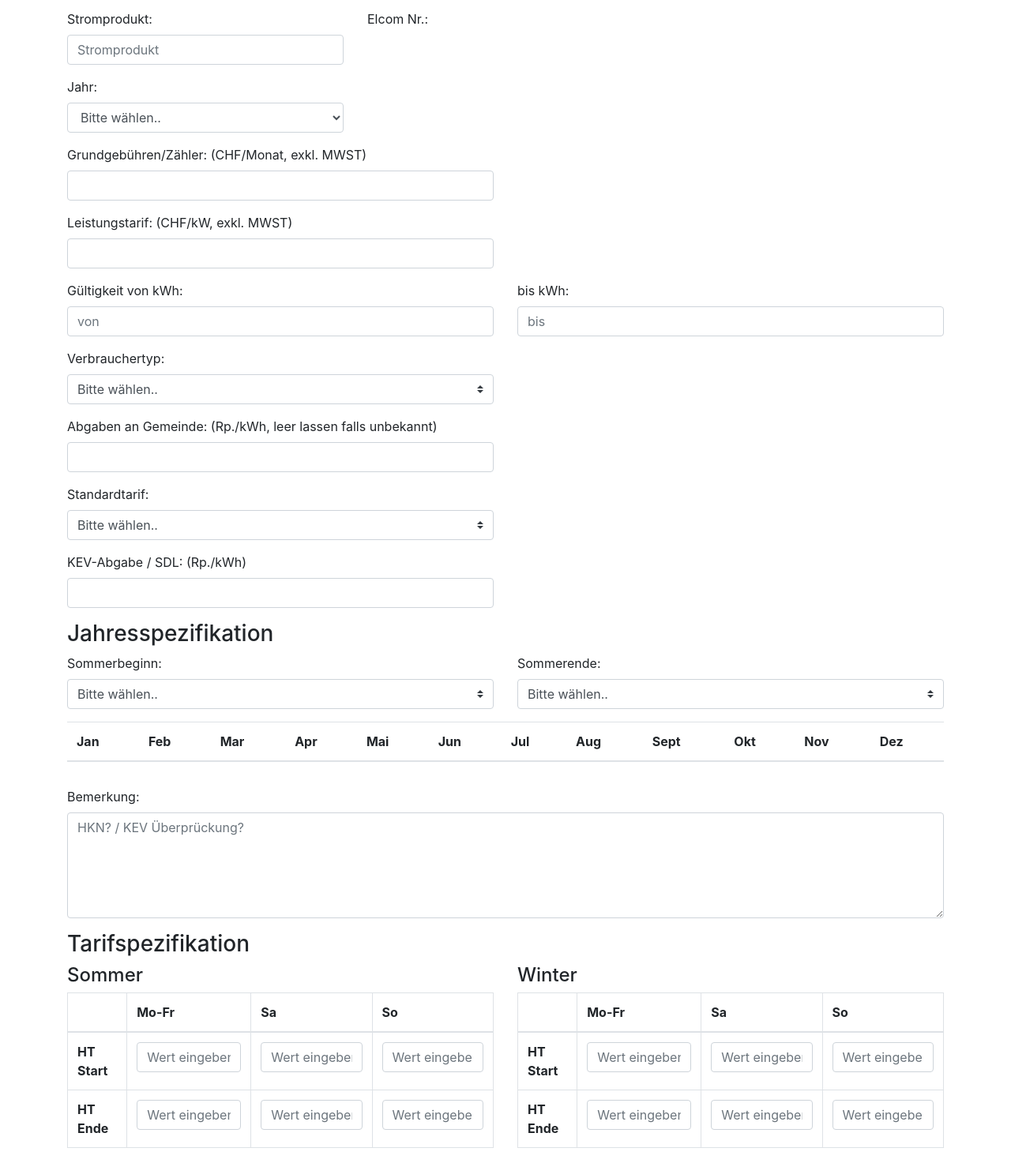
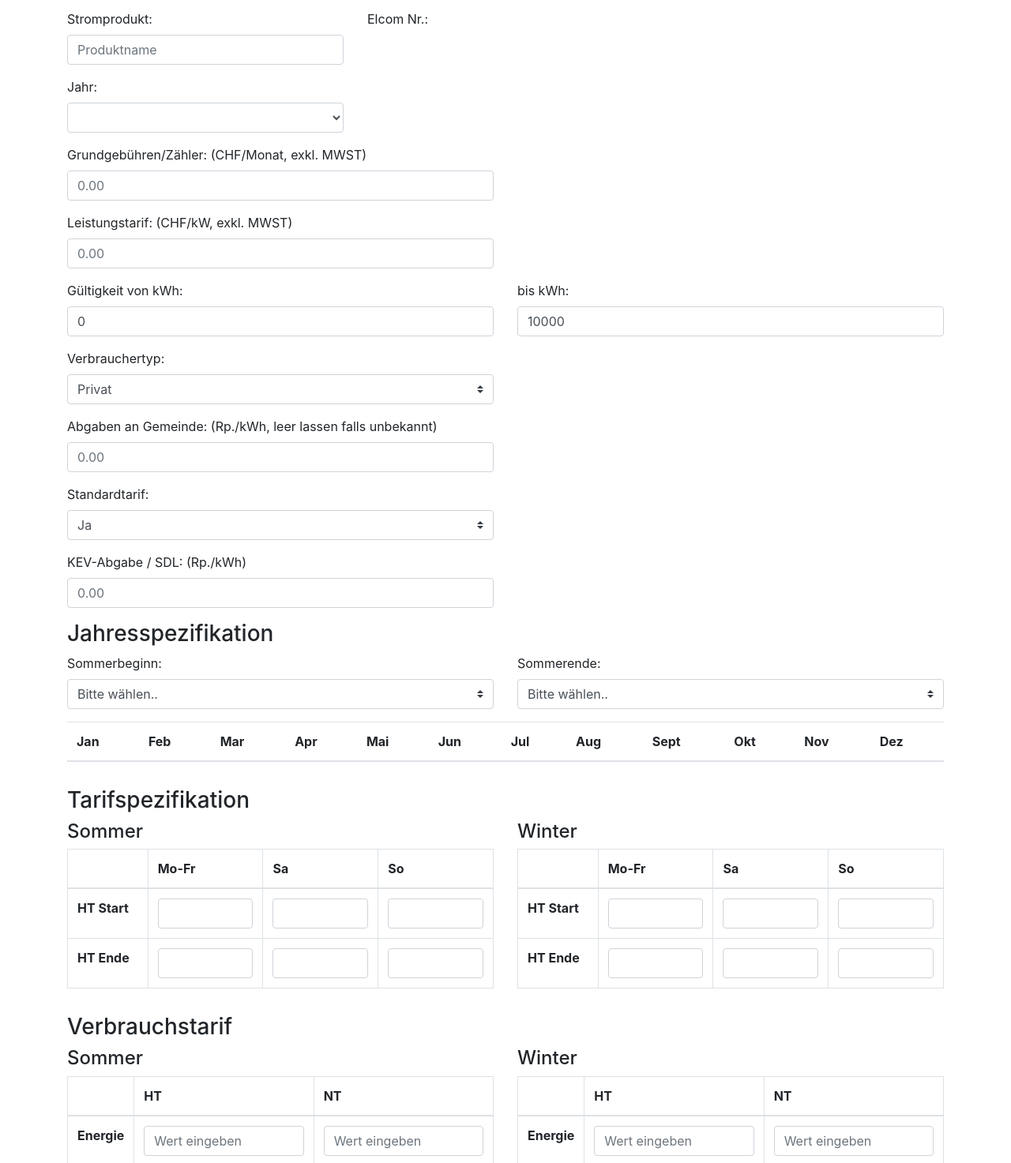
Before and after one commit to vinkja/Tarif-Erfassungs-System, a website: page src/app/index.html in a window 1280 px wide. Shown: the part 120-1593 px from the top of the page at 79% size. Drawn offline with nearby package versions, Linux system fonts and the light colour scheme.

Commit message:
Html edits to restrict inputs

```diff
--- a/src/app/Store.js
+++ b/src/app/Store.js
@@ -8,7 +8,7 @@ export class Store {
         this.operator = new Operator
         this.summerTariff = new SeasonalTariff(null, null, null, null, null, null, null, null)
         this.winterTariff = new SeasonalTariff(null, null, null, null, null, null, null, null)
-        this.tariff = new Tariff(null, null, null, null, null, null, this.winterTariff, this.summerTariff, null, null, null)
+        this.tariff = new Tariff(new Date().getFullYear(), 0, 10000, null, null, null, this.winterTariff, this.summerTariff, 1, 1, null)
         this.product = new Product(null, this.operator, null, this.tariff, null)
     }
 
--- a/src/app/index.html
+++ b/src/app/index.html
@@ -44,7 +44,7 @@
         <div class="row">
             <div class="form-group col-md-4">
                 <label for="name">Stromprodukt:</label>
-                <input type="text" class="form-control" id="name" placeholder="Stromprodukt" name="stromprodukt">
+                <input type="text" class="form-control" id="name" placeholder="Produktname" name="stromprodukt">
             </div>
             <div class="form-group col-md-4">
                 <label for="operator_elcom_number">Elcom Nr.:</label>
@@ -55,8 +55,7 @@
         <div class="row">
             <div class="form-group col-md-4">
                 <label for="year">Jahr:</label>
-                <select type="text" class="form-control" id="year" placeholder="Jahr" name="year">
-                    <option selected>Bitte wählen..</option>
+                <select type="number" class="form-control" id="year" placeholder="Jahr" name="year">
                 </select>
             </div>
         </div>
@@ -64,25 +63,25 @@
         <div class="row">
             <div class="form-group col-md-6">
                 <label for="basic_fee_monthly">Grundgebühren/Zähler: (CHF/Monat, exkl. MWST)</label>
-                <input type="text" class="form-control" id="basic_fee_monthly" placeholder="" name="basic_fee_monthly">
+                <input type="number" class="form-control" id="basic_fee_monthly" placeholder="0.00" name="basic_fee_monthly">
             </div>
         </div>
 
         <div class="row">
             <div class="form-group col-md-6">
                 <label for="gridPeakPowerTariff">Leistungstarif: (CHF/kW, exkl. MWST)</label>
-                <input type="text" class="form-control" id="gridPeakPowerTariff" placeholder="" name="load_counter_fee_monthly">
+                <input type="number" class="form-control" id="gridPeakPowerTariff" placeholder="0.00" name="load_counter_fee_monthly">
             </div>
         </div>
 
         <div class="row">
             <div class="form-group col-md-6">
                 <label for="valid_from_kwp">Gültigkeit von kWh:</label>
-                <input type="text" class="form-control" id="valid_from_kwp" placeholder="von" name="valid_from_kwp">
+                <input type="number" class="form-control" id="valid_from_kwp" value=0 name="valid_from_kwp">
             </div>
             <div class="form-group col-md-6">
                 <label for="valid_to_kwp">bis kWh:</label>
-                <input type="text" class="form-control" id="valid_to_kwp" placeholder="bis" name="valid_to_kwp">
+                <input type="number" class="form-control" id="valid_to_kwp" value=10000 name="valid_to_kwp">
             </div>
         </div>
 
@@ -90,8 +89,7 @@
             <div class="form-group col-md-6">
                 <label for="verbrauchertyp">Verbrauchertyp:</label>
                 <select class="custom-select" id="verbrauchertyp" name="Bitte auswählen.." >
-                    <option selected="Bitte wählen..">Bitte wählen..</option>
-                    <option value=1>Privat</option>
+                    <option selected value=1>Privat</option>
                     <option value=2>Gewerbe</option>
                 </select>
             </div>
@@ -100,7 +98,7 @@
         <div class="row">
             <div class="form-group col-md-6">
                 <label for="municipality_fee">Abgaben an Gemeinde: (Rp./kWh, leer lassen falls unbekannt)</label>
-                <input type="text" class="form-control" id="municipality_fee" placeholder="" name="abgaben_gemeinde">
+                <input type="number" class="form-control" id="municipality_fee" placeholder="0.00" name="abgaben_gemeinde">
             </div>
         </div>
 
@@ -108,8 +106,7 @@
             <div class="form-group col-md-6">
                 <label for="is_default">Standardtarif:</label>
                 <select class="custom-select" id="is_default" name="Bitte auswählen.." >
-                    <option selected="Bitte wählen..">Bitte wählen..</option>
-                    <option value=1>Ja</option>
+                    <option selected value=1>Ja</option>
                     <option value=0>Nein</option>
                 </select>
             </div>
@@ -118,7 +115,7 @@
         <div class="row">
             <div class="form-group col-md-6">
                 <label for="kev">KEV-Abgabe / SDL: (Rp./kWh)</label>
-                <input type="text" class="form-control" id="kev" placeholder="" name="kev">
+                <input type="number" class="form-control" id="kev" placeholder="0.00" name="kev">
             </div>
         </div>
 
@@ -164,14 +161,6 @@
             </div>
         </div>
 
-        <div class="row">
-            <div class="form-group col-sm-12">
-                <label for="comment">Bemerkung: </label>
-                <textarea class="form-control" rows="5" id="comment" placeholder="HKN? / KEV Überprückung?"></textarea>
-            </div>
-        </div>
-
-
         <h3>Tarifspezifikation</h3>
 
         <div class="row">
@@ -189,15 +178,15 @@
                     <tbody>
                     <tr>
                         <th scope="row">HT Start</th>
-                        <td> <input type="text" class="form-control" id="ht_start_monday_summer" placeholder="Wert eingeben" name="ht_start_monday_summer"></td>
-                        <td> <input type="text" class="form-control" id="ht_start_saturday_summer" placeholder="Wert eingeben" name="ht_start_saturday_summer"></td>
-                        <td> <input type="text" class="form-control" id="ht_start_sunday_summer" placeholder="Wert eingeben" name="ht_start_sunday_summer"></td>
+                        <td> <input type="number" min=0 max=24 onkeypress="return event.charCode >= 48 && event.charCode <= 57" class="form-control" id="ht_start_monday_summer" name="ht_start_monday_summer"></td>
+                        <td> <input type="number" min=0 max=24 onkeypress="return event.charCode >= 48 && event.charCode <= 57" class="form-control" id="ht_start_saturday_summer" name="ht_start_saturday_summer"></td>
+                        <td> <input type="number" min=0 max=24 onkeypress="return event.charCode >= 48 && event.charCode <= 57" class="form-control" id="ht_start_sunday_summer" name="ht_start_sunday_summer"></td>
                     </tr>
                     <tr>
                         <th scope="row">HT Ende</th>
-                        <td> <input type="text" class="form-control" id="ht_end_monday_summer" placeholder="Wert eingeben" name="ht_end_monday_summer"></td>
-                        <td> <input type="text" class="form-control" id="ht_end_saturday_summer" placeholder="Wert eingeben" name="ht_end_saturday_summer"></td>
-                        <td> <input type="text" class="form-control" id="ht_end_sunday_summer" placeholder="Wert eingeben" name="ht_end_sunday_summer"></td>
+                        <td> <input type="number" min=0 max=24 onkeypress="return event.charCode >= 48 && event.charCode <= 57" class="form-control" id="ht_end_monday_summer" name="ht_end_monday_summer"></td>
+                        <td> <input type="number" min=0 max=24 onkeypress="return event.charCode >= 48 && event.charCode <= 57" class="form-control" id="ht_end_saturday_summer" name="ht_end_saturday_summer"></td>
+                        <td> <input type="number" min=0 max=24 onkeypress="return event.charCode >= 48 && event.charCode <= 57" class="form-control" id="ht_end_sunday_summer" name="ht_end_sunday_summer"></td>
                     </tr>
 
                     </tbody>
@@ -218,15 +207,15 @@
                     <tbody>
                     <tr>
                         <th scope="row">HT Start</th>
-                        <td> <input type="text" class="form-control" id="ht_start_monday_winter" placeholder="Wert eingeben" name="ht_start_monday_winter"></td>
-                        <td> <input type="text" class="form-control" id="ht_start_saturday_winter" placeholder="Wert eingeben" name="ht_start_saturday_winter"></td>
-                        <td> <input type="text" class="form-control" id="ht_start_sunday_winter" placeholder="Wert eingeben" name="ht_start_sunday_winter"></td>
+                        <td> <input type="number" min=0 max=24 onkeypress="return event.charCode >= 48 && event.charCode <= 57"  class="form-control" id="ht_start_monday_winter" name="ht_start_monday_winter"></td>
+                        <td> <input type="number" min=0 max=24 onkeypress="return event.charCode >= 48 && event.charCode <= 57"  class="form-control" id="ht_start_saturday_winter" name="ht_start_saturday_winter"></td>
+                        <td> <input type="number" min=0 max=24 onkeypress="return event.charCode >= 48 && event.charCode <= 57"  class="form-control" id="ht_start_sunday_winter" name="ht_start_sunday_winter"></td>
                     </tr>
                     <tr>
                         <th scope="row">HT Ende</th>
-                        <td> <input type="text" class="form-control" id="ht_end_monday_winter" placeholder="Wert eingeben" name="ht_end_monday_winter"></td>
-                        <td> <input type="text" class="form-control" id="ht_end_saturday_winter" placeholder="Wert eingeben" name="ht_end_saturday_winter"></td>
-                        <td> <input type="text" class="form-control" id="ht_end_sunday_winter" placeholder="Wert eingeben" name="ht_end_sunday_winter"></td>
+                        <td> <input type="number" min=0 max=24 onkeypress="return event.charCode >= 48 && event.charCode <= 57"  class="form-control" id="ht_end_monday_winter" name="ht_end_monday_winter"></td>
+                        <td> <input type="number" min=0 max=24 onkeypress="return event.charCode >= 48 && event.charCode <= 57"  class="form-control" id="ht_end_saturday_winter" name="ht_end_saturday_winter"></td>
+                        <td> <input type="number" min=0 max=24 onkeypress="return event.charCode >= 48 && event.charCode <= 57"  class="form-control" id="ht_end_sunday_winter" name="ht_end_sunday_winter"></td>
                     </tr>
 
                     </tbody>
@@ -254,13 +243,13 @@
                     <tr>
                         <th scope="row">Energie</th>
 
-                        <td> <input type="text" class="form-control consumptionRateInput" id="summerEnergyHT" placeholder="Wert eingeben" name="sommerbeginn"></td>
-                        <td> <input type="text" class="form-control consumptionRateInput" id="summerEnergyNT" placeholder="Wert eingeben" name="sommerbeginn"></td>
+                        <td> <input type="number" class="form-control consumptionRateInput" id="summerEnergyHT" placeholder="Wert eingeben" name="sommerbeginn"></td>
+                        <td> <input type="number" class="form-control consumptionRateInput" id="summerEnergyNT" placeholder="Wert eingeben" name="sommerbeginn"></td>
                     </tr>
                     <tr>
                         <th scope="row">Netz</th>
-                        <td> <input type="text" class="form-control consumptionRateInput" id="summerNetHT" placeholder="Wert eingeben" name="sommerbeginn"></td>
-                        <td> <input type="text" class="form-control consumptionRateInput" id="summerNetNT" placeholder="Wert eingeben" name="sommerbeginn"></td>
+                        <td> <input type="number" class="form-control consumptionRateInput" id="summerNetHT" placeholder="Wert eingeben" name="sommerbeginn"></td>
+                        <td> <input type="number" class="form-control consumptionRateInput" id="summerNetNT" placeholder="Wert eingeben" name="sommerbeginn"></td>
                     </tr>
                     <tr>
                         <th scope="row">Total</th>
```
